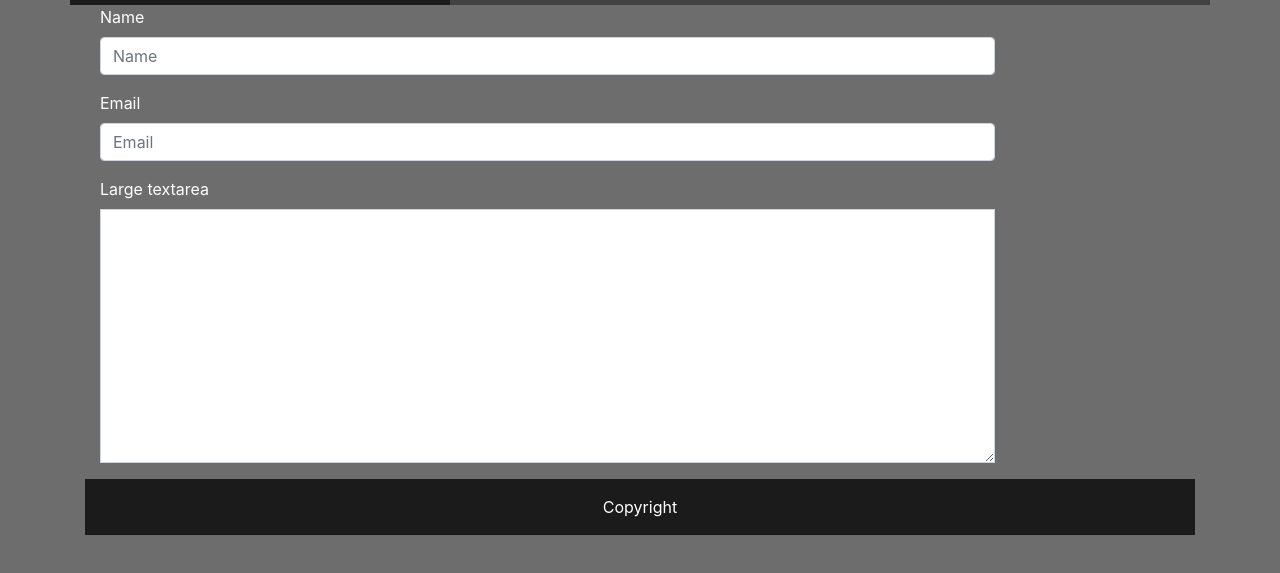
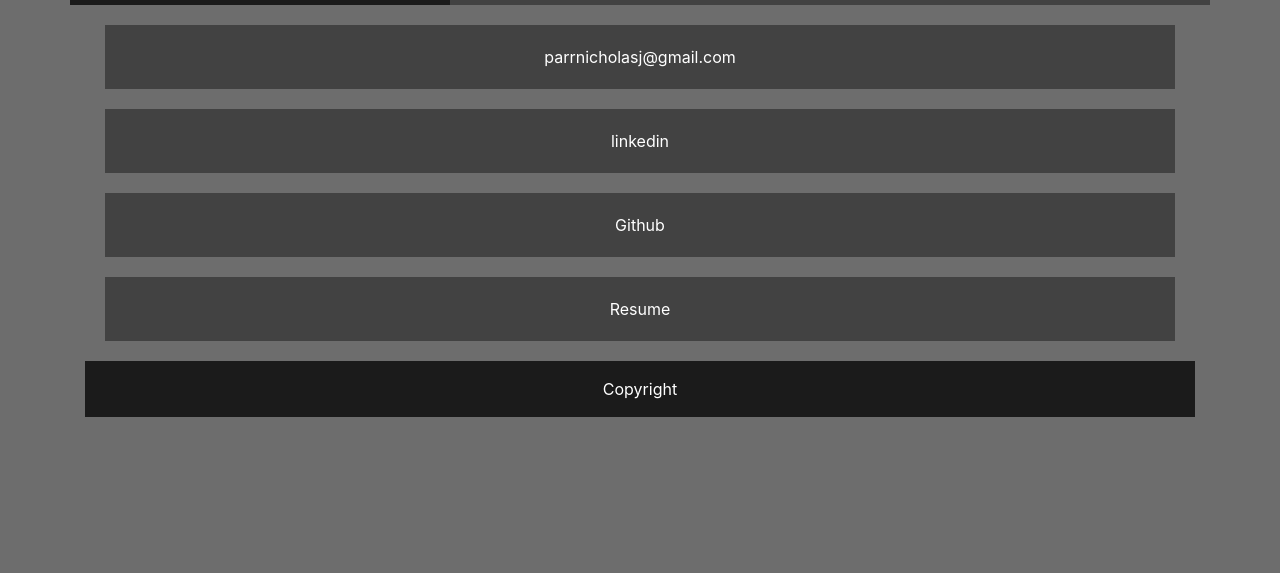
Before and after one commit to parrnicholasj/Bootstrap-Portfolio, a plain HTML site: page contact.html in a window 1280 px wide. Shown: the part 51-624 px from the top of the page. Drawn offline with nearby package versions, Linux system fonts and the light colour scheme.

Commit message:
redid contact page

```diff
--- a/assets/css/styles.css
+++ b/assets/css/styles.css
@@ -59,3 +59,13 @@ img
 margin:10px auto;
 
 }
+
+.contacts
+{
+
+  background-color: #424242;
+  padding: 20px;
+  margin: 20px;
+  text-align: center;
+
+}
--- a/contact.html
+++ b/contact.html
@@ -14,6 +14,7 @@
 <body>
 
   <div class="container">
+
     <div class="row">
       <div class="col-12 col-lg-4 darker">
         <h1>Nicholas Parr</h1>
@@ -39,32 +40,27 @@
       </div>
 
     </div>
+
+    <div class="contacts">
+      <a  href="mailto:parrnicholasj@gmail.com">parrnicholasj@gmail.com</a>
     </div>
 
-  <div class="container">
-    <form>
-      <div class="form-group col-10">
-        <label for="formGroupExampleInput">Name</label>
-        <input type="text" class="form-control" id="formGroupExampleInput" placeholder="Name">
-      </div>
-      <div class="form-group col-10">
-        <label for="formGroupExampleInput2">Email</label>
-        <input type="text" class="form-control" id="formGroupExampleInput2" placeholder="Email">
+    <div class="contacts">
+      <a  href="https://www.linkedin.com/in/nicholas-parr-854b61b7/">linkedin</a>
     </div>
 
-      <div class="form-group col-10">
-        <label for="exampleFormControlTextarea1">Large textarea</label>
-        <textarea class="form-control rounded-0" id="exampleFormControlTextarea1" rows="10"></textarea>
+    <div class="contacts">
+      <a  href="https://github.com/parrnicholasj">Github</a>
     </div>
 
-    </form>
+    <div class="contacts">
+      <a  href="assets/images/Nicholas Parr Resume.pdf">Resume</a>
     </div>
 
-  <div class="container">
     <footer class="page-footer font-small blue">
 
 
-      <div class="footer-copyright text-center py-3 darker">
+        <div class=" col-12 footer-copyright text-center py-3 darker">
 
           Copyright
 
@@ -72,9 +68,10 @@
 
 
       </footer>
+
   </div>
 
-  <script src="https://cdnjs.cloudflare.com/ajax/libs/jquery/3.3.1/jquery.slim.min.js"></script>
+  <script src="https://cdnjs.cloudflare.com/ajax/libs/jquery/3.3.1/jquery.min.js"></script>
   <script src="https://cdnjs.cloudflare.com/ajax/libs/popper.js/1.14.7/umd/popper.min.js"></script>
   <script src="https://cdnjs.cloudflare.com/ajax/libs/twitter-bootstrap/4.3.1/js/bootstrap.min.js"></script>
 </body>
```
Also changed, not shown: index.html (+1 -1 lines), portfolio.html (+1 -1 lines), 1 other file. Lines whose indentation alone changed are shown as unchanged.
